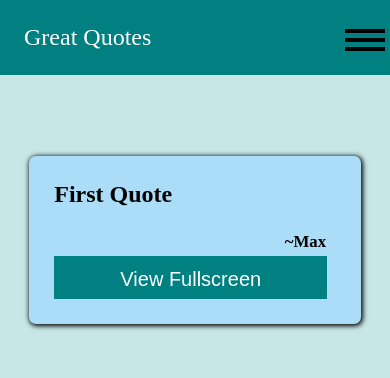
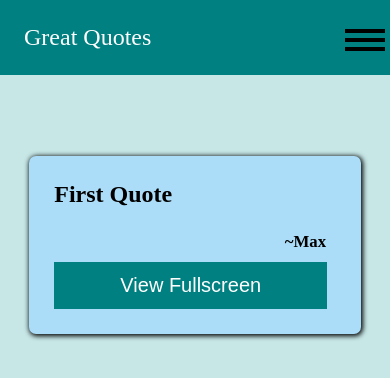
Before and after one commit to AbhiBajpaishek/QuotesApp, a React (Create React App) app: page /quotes in a window 390 px wide. Shown: the top 378 px of the page. Built offline with nearby package versions, Linux system fonts and the light colour scheme; no server answers.

Commit message:
Fixed CSS of quotes card for mobile devices

```diff
--- a/src/components/Quotes/Quote.module.css
+++ b/src/components/Quotes/Quote.module.css
@@ -2,7 +2,6 @@
     display: flex;
     flex-direction: column;
     justify-content: space-between;
-    height: 7rem;
     width: 85vw;
 }
 
@@ -24,7 +23,6 @@
 @media(min-width:640px){
     .quote{
         flex-direction: row;
-        height: auto;
     }
 
     .quote > div{
```
